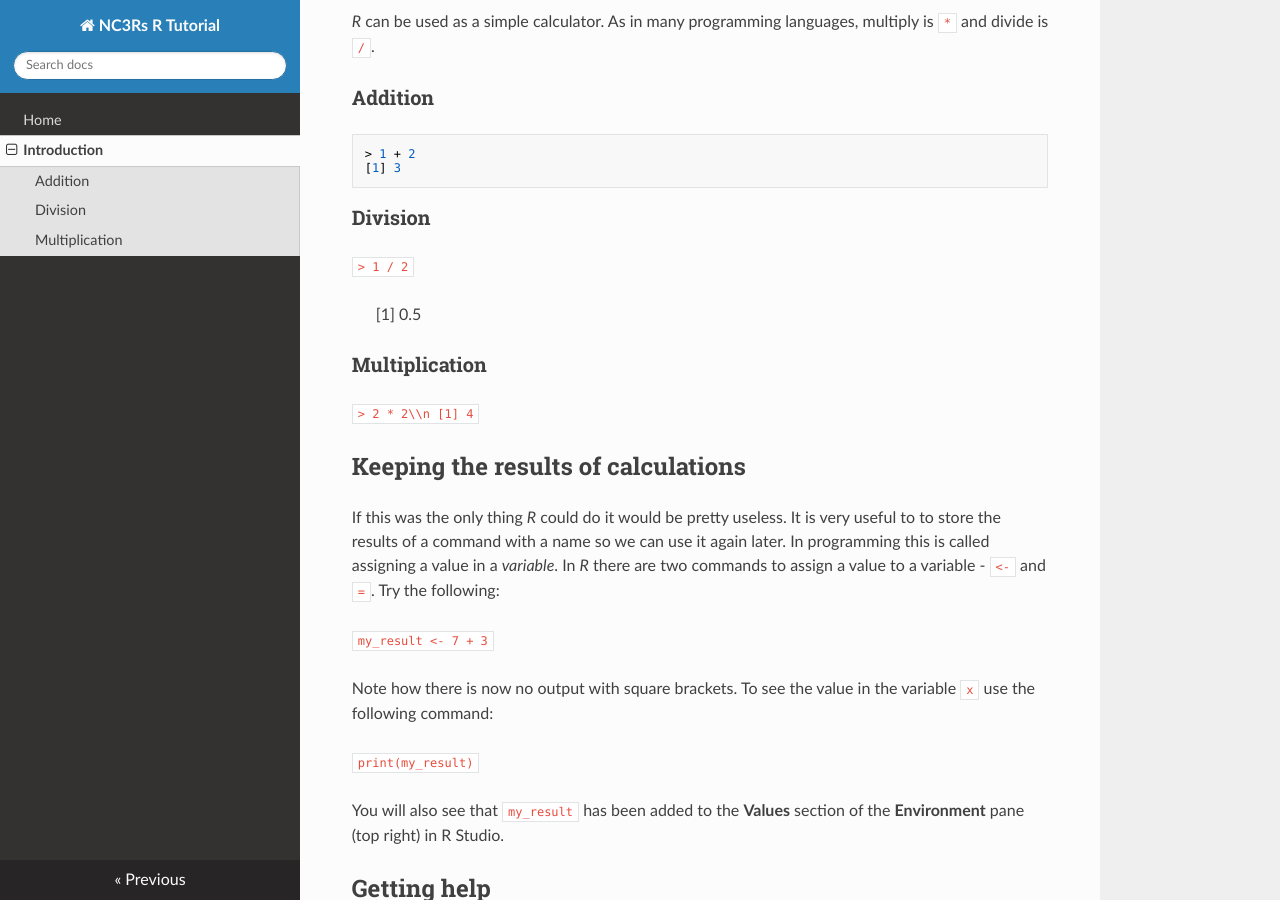
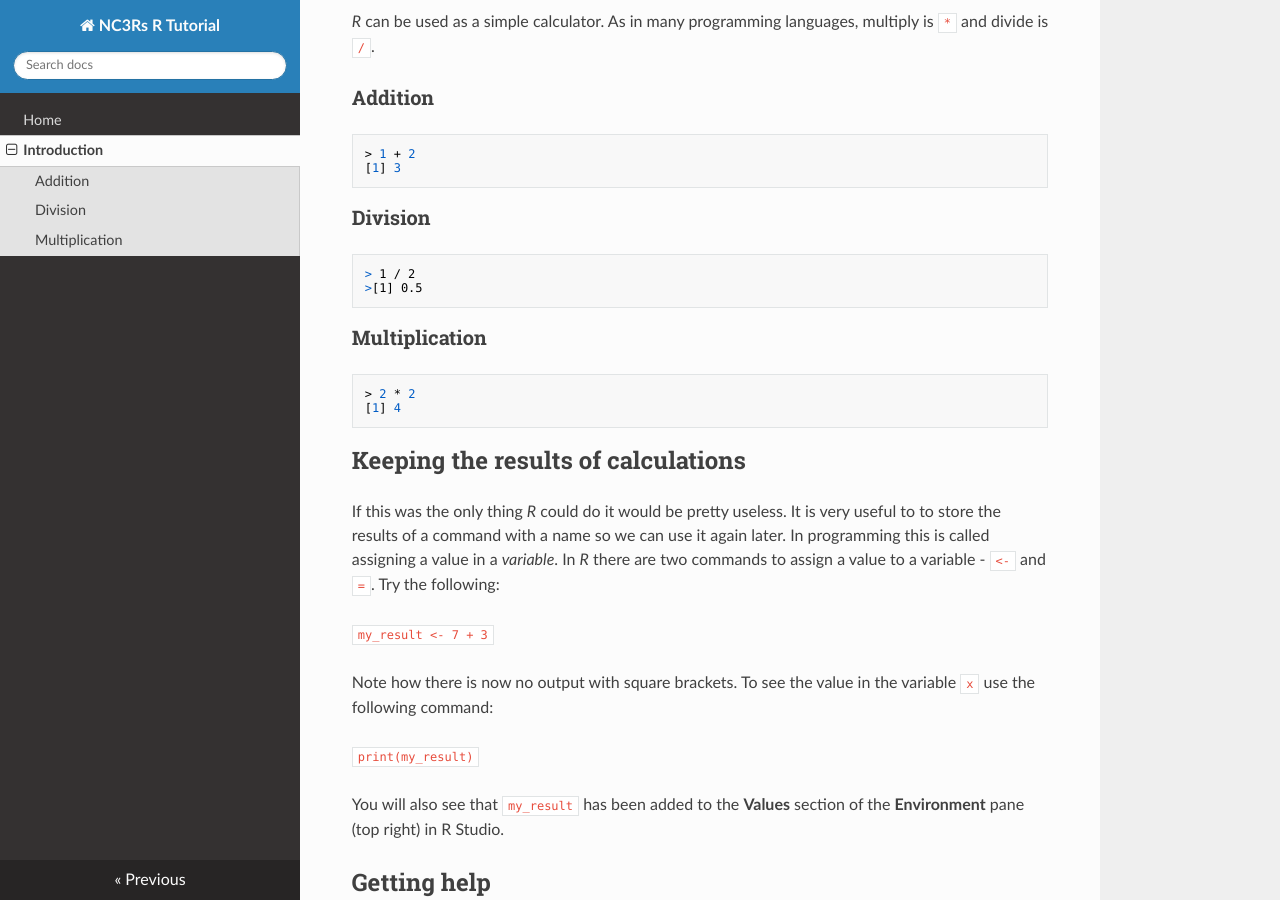
Before and after one commit to dww100/nc3rs-r-tutorial, an MkDocs documentation site: the page built from docs/intro.md, in a window 1280 px wide and 900 px high, scrolled down 1024 px. Built offline with MkDocs 1.6.1, drawn with Linux system fonts in a browser that asks for light colours; nearby versions of some CDN libraries; old or Windows-style settings are respelled for this version of MkDocs.

Commit message:
Try to improve code formatting v7

````diff
--- a/docs/intro.md
+++ b/docs/intro.md
@@ -26,13 +26,17 @@ As in many programming languages, multiply is `*` and divide is `/`.
 
 ### Division
 
-`> 1 / 2`
-
+```
+> 1 / 2
 >[1] 0.5
+```
 
 ### Multiplication
 
-`> 2 * 2\\n [1] 4`
+```
+> 2 * 2
+[1] 4
+```
 
 ## Keeping the results of calculations
 
````
